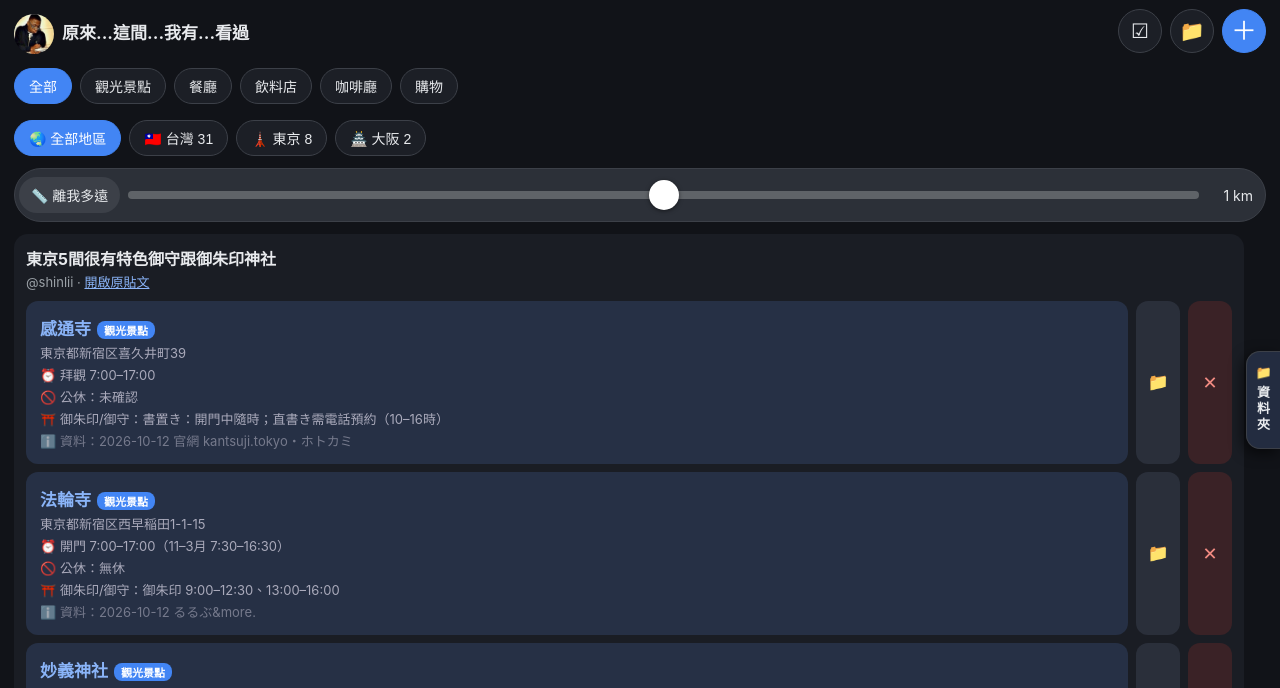
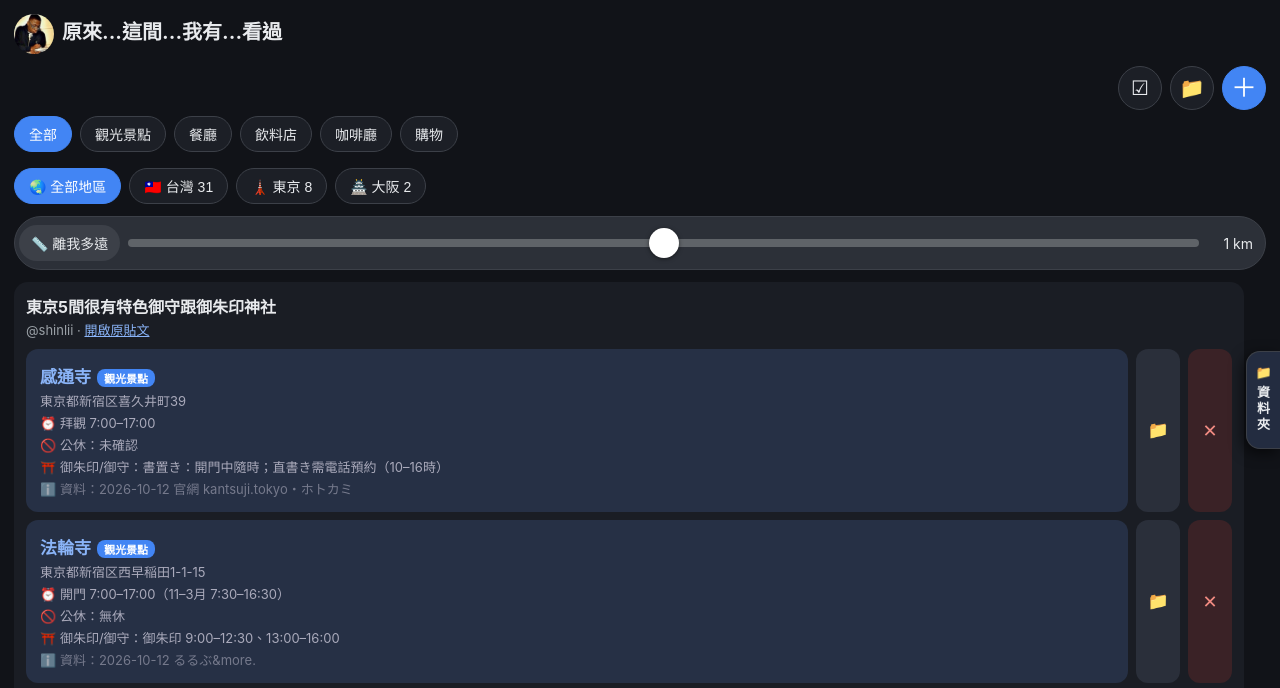
Before and after one commit to sc2501/igbuttons, a plain HTML site: page index.html in a window 1280 px wide. Shown: the top 688 px of the page. Drawn offline with Linux system fonts and the light colour scheme.

Commit message:
Header: full title, buttons on own row

```diff
--- a/index.html
+++ b/index.html
@@ -36,7 +36,7 @@ dialog label{font-size:13px;color:#9aa0a6}
 .pill{display:flex;align-items:center;gap:8px;flex:1;background:#2c3038;border:1px solid #3c4048;border-radius:999px;padding:4px 12px 4px 4px}.pill.on{background:#1e3a5f;border-color:#4285f4}.pill button{background:#3c4048;color:#e8eaed;border:0;border-radius:999px;padding:8px 12px;font-size:14px;white-space:nowrap}.pill.on button{background:#4285f4;color:#fff}.pill input{flex:1;min-width:90px;accent-color:#4285f4}.pill span{font-size:14px;color:#e8eaed;min-width:46px;text-align:right}
 .near{display:flex;align-items:center;gap:10px;margin:2px 0 6px;flex-wrap:wrap}.near input{flex:1;min-width:140px}.near .lbl{font-size:14px;color:#9aa0a6;min-width:52px}.msg{background:#2b2a1c;color:#fdd663;border-radius:10px;padding:10px;font-size:14px;margin:6px 0}.dist{color:#81c995!important;font-weight:600}
 
-.top{display:flex;align-items:center;gap:8px}.top h1{flex:1;min-width:0;font-size:17px;white-space:nowrap;overflow:hidden;text-overflow:ellipsis}
+.top{display:flex;align-items:center;gap:8px}.top{flex-wrap:wrap}.top h1{flex:1 1 100%;font-size:20px;margin:14px 0 4px}.tbtns{display:flex;gap:8px;margin-left:auto}
 .rbtn{flex:none;width:44px;height:44px;border-radius:50%;border:1px solid #3c4048;background:#1c1f26;color:#e8eaed;font-size:20px;line-height:1}.rbtn.pri{background:#4285f4;border-color:#4285f4;color:#fff;font-size:26px}
 body{padding-bottom:30px}
 .fbtn{flex:none;width:44px;background:#2a2f3a;color:#e8eaed;border:0;border-radius:12px;font-size:17px}
@@ -91,7 +91,7 @@ body.selmode .place.sel .go{background:#1e3a5f}
 </style>
 </head>
 <body>
-<header class="top"><h1><img src="logo.png" alt="" style="width:40px;height:40px;border-radius:50%;vertical-align:middle;margin-right:8px;object-fit:cover">原來...這間...我有...看過</h1><button class="rbtn" id="selBtn" aria-label="選取">☑︎</button><button class="rbtn" id="foldBtn" aria-label="資料夾">📁</button><button class="rbtn pri" id="addBtn" aria-label="新增">＋</button></header>
+<header class="top"><h1><img src="logo.png" alt="" style="width:40px;height:40px;border-radius:50%;vertical-align:middle;margin-right:8px;object-fit:cover">原來...這間...我有...看過</h1><div class="tbtns"><button class="rbtn" id="selBtn" aria-label="選取">☑︎</button><button class="rbtn" id="foldBtn" aria-label="資料夾">📁</button><button class="rbtn pri" id="addBtn" aria-label="新增">＋</button></div></header>
 <div class="chips" id="chips"></div>
 <div class="chips" id="regs"></div>
 <div class="near"><div class="pill" id="pill"><button type="button" id="nearBtn">📏 離我多遠</button><input type="range" id="rad" min="0" max="4" step="1" value="2" aria-label="距離範圍"><span id="radLbl">1 km</span></div></div>
```
